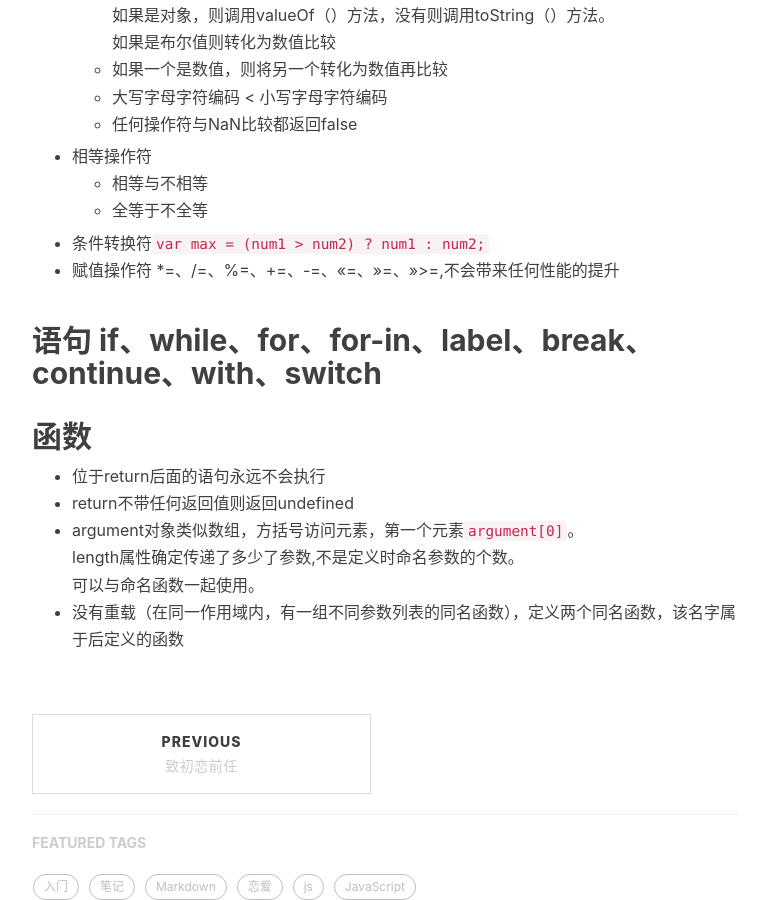
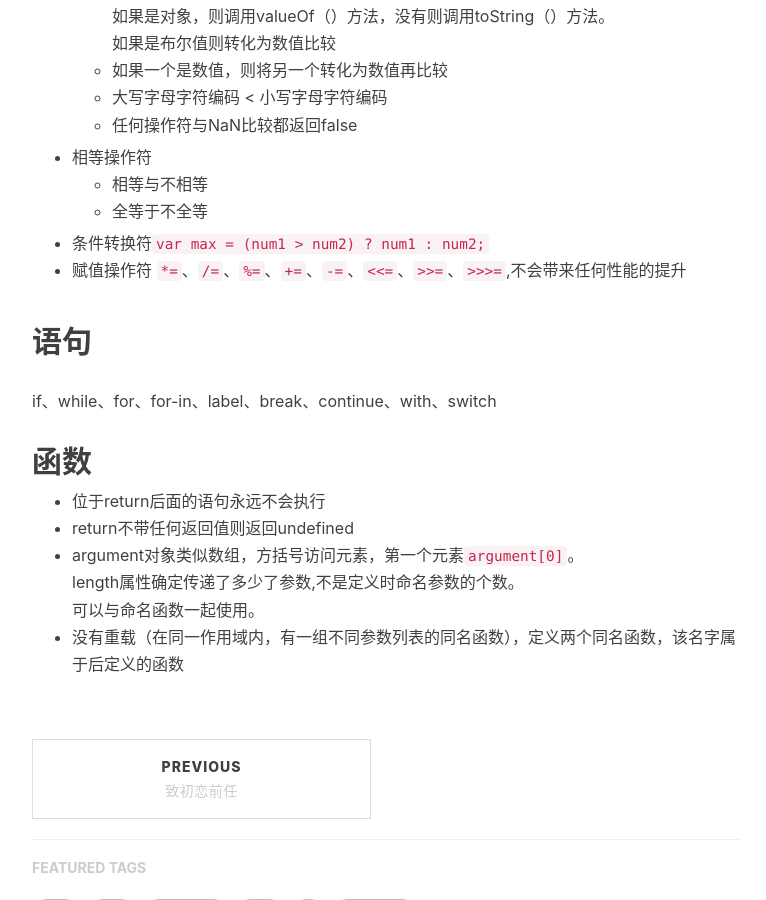
Before and after one commit to wangguorong1996/wangguorong1996.github.io, a Jekyll site: the page built from _posts/2018-5-8-JavaScript1.markdown, in a window 1280 px wide and 900 px high, scrolled down 6918 px. Shown: the whole window, without its empty margins (233-999 px from the left). Built offline with Jekyll 4.4.1, drawn with Linux system fonts in a browser that asks for light colours; nearby versions of some CDN libraries; comment, search, counter and statistics services are not loaded; some of the changed text lies outside the part shown.

```diff
--- a/_posts/2018-5-8-JavaScript1.markdown
+++ b/_posts/2018-5-8-JavaScript1.markdown
@@ -49,7 +49,7 @@ tags:
 # 第3章 基本概念
 
 ## 语法
-### 区分大小写
+区分大小写
 ### 标识符
 - 驼峰大小写格式，第一个单词小写，剩下的每个单词首字母大写
 - 不能把关键字、保留字、ture、false、null用作标识符
@@ -251,9 +251,10 @@ Object的每个实例都具备一下属性和方法
     - 相等与不相等
     - 全等于不全等
 - 条件转换符`var max = (num1 > num2) ? num1 : num2;`
-- 赋值操作符 *=、/=、%=、+=、-=、<<=、>>=、>>>=,不会带来任何性能的提升
+- 赋值操作符 `*=`、`/=`、`%=`、`+=`、`-=`、`<<=`、`>>=`、`>>>=`,不会带来任何性能的提升
 
-## 语句 if、while、for、for-in、label、break、continue、with、switch
+## 语句
+if、while、for、for-in、label、break、continue、with、switch
 ## 函数
 - 位于return后面的语句永远不会执行
 - return不带任何返回值则返回undefined
```
Also changed, not shown: other parts of _posts/2018-5-8-JavaScript1.markdown (+1 -1 lines).
